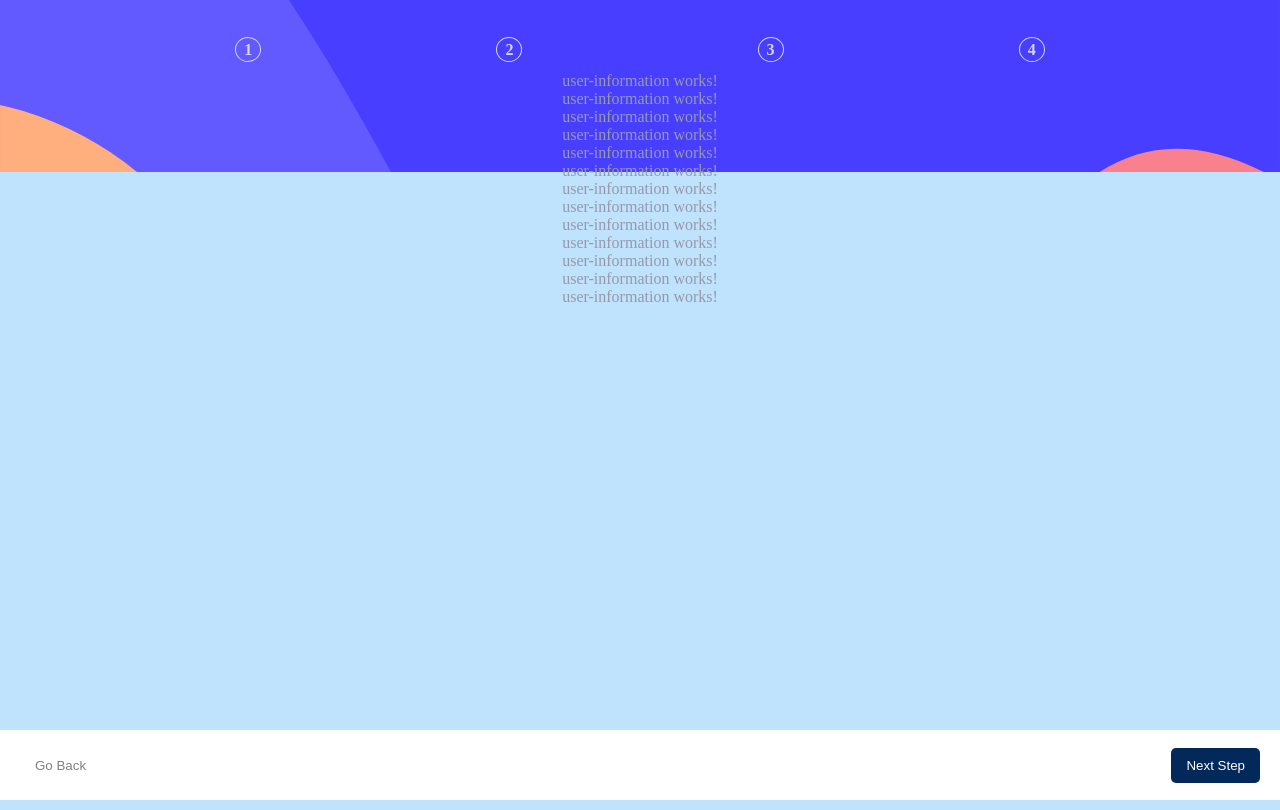
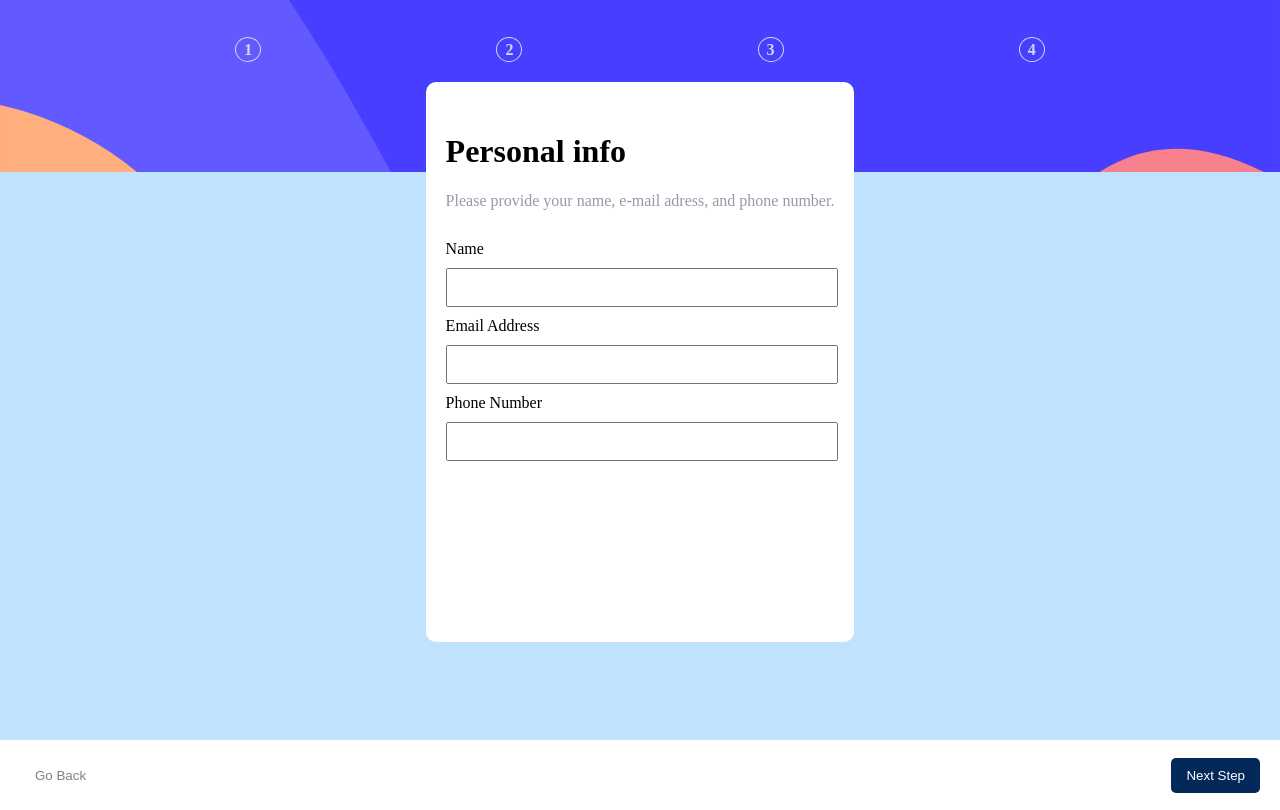
Before and after one commit to NewDeVGUY60/MultiStep, an Angular app: page / in a window 1280 px wide. Built offline with nearby package versions, Linux system fonts and the light colour scheme.

Commit message:
css user input

```diff
--- a/src/app/app-routing.module.ts
+++ b/src/app/app-routing.module.ts
@@ -4,6 +4,9 @@ import { UserInformationComponent } from './user-information/user-information.co
 
 const routes: Routes = [
   {path:"" , component : UserInformationComponent },
+  {path:"user-information" , component : UserInformationComponent },
+  {path:"plan" , component : UserInformationComponent },
+  {path:"user-information" , component : UserInformationComponent },
   {path:"user-information" , component : UserInformationComponent },
 ];
 
--- a/src/app/container/container.component.css
+++ b/src/app/container/container.component.css
@@ -0,0 +1,6 @@
+#card{
+    min-width: 355px;
+    min-height: 70vh;
+    border-radius: 10px;
+    background-color: white;
+}
--- a/src/app/container/container.component.html
+++ b/src/app/container/container.component.html
@@ -1 +1,3 @@
-<p>container works!</p>
+<div id="card">
+<router-outlet></router-outlet>
+</div>
--- a/src/app/footer/footer.component.html
+++ b/src/app/footer/footer.component.html
@@ -1,4 +1,4 @@
 <footer>
-    <button class="back"><a href="http://">Go Back</a></button>
-    <button class="next"><a href="http://">Next Step</a></button>
+    <button class="back"><a [routerLink]="['/{{back.link}}']">Go Back</a></button>
+    <button class="next"><a [routerLink]="['/{{next.link}}']">Next Step</a></button>
 </footer>
--- a/src/app/main/main.component.css
+++ b/src/app/main/main.component.css
@@ -4,6 +4,8 @@ main{
     padding: 0;
     min-width: 375px;
     height: calc(100vh - 172px - 70px + 100px );
-
+    display: flex;
+    justify-content: center;
+    margin-top: 10px;
 
 }
--- a/src/app/main/main.component.html
+++ b/src/app/main/main.component.html
@@ -1,3 +1,3 @@
 <main>
-    <router-outlet></router-outlet>
+    <app-container></app-container>
 </main>
--- a/src/app/menu/menu.component.html
+++ b/src/app/menu/menu.component.html
@@ -1,9 +1,9 @@
 
 <div class="menu">
     <ul>
-        <li><a [routerLink]="['/user-information']">1</a></li>
-        <li><a href="http://">2</a></li>
-        <li><a href="http://">3</a></li>
-        <li><a href="http://">4</a></li>
+        <li><a href="/user-information" [routerLink]="['/user-information']">1</a></li>
+        <li><a href="http://" [routerLink]="['/plan']">2</a></li>
+        <li><a href="http://" [routerLink]="['/pick-add']">3</a></li>
+        <li><a href="http://" [routerLink]="['/finishing']">4</a></li>
     </ul>
 </div>
--- a/src/app/user-information/user-information.component.css
+++ b/src/app/user-information/user-information.component.css
@@ -1,6 +1,30 @@
 #card{
     display: flex;
+    justify-content: space-around;
+    align-items: flex-start;
+    padding: 20px;
+}
+.content{
+    margin: 10px 0;
+    display: flex;
     flex-direction: column;
-    justify-content: center;
-    align-items: center;
+    justify-content: space-between;
+    align-items: space-between;
+
 }
+p{
+    margin-bottom: 20px;
+}
+form{
+    margin: 10px 0;
+    width: 100%;
+    display: flex;
+    flex-direction: column;
+    align-items: flex-start;
+    justify-content: space-between;
+}
+input{
+    margin: 10px 0;
+    padding: 10px 0;
+    width: 100%;
+}
--- a/src/app/user-information/user-information.component.html
+++ b/src/app/user-information/user-information.component.html
@@ -1,15 +1,16 @@
 <div id="card">
-    <p>user-information works!</p>
-    <p>user-information works!</p>
-    <p>user-information works!</p>
-    <p>user-information works!</p>
-    <p>user-information works!</p>
-    <p>user-information works!</p>
-    <p>user-information works!</p>
-    <p>user-information works!</p>
-    <p>user-information works!</p>
-    <p>user-information works!</p>
-    <p>user-information works!</p>
-    <p>user-information works!</p>
-    <p>user-information works!</p>
+    <div class="content">
+        <h1>Personal info</h1>
+
+        <p>Please provide your name, e-mail adress, and phone number.</p>
+        <form>
+            <label for="name">Name</label>
+            <input type="text" id="name" name="name" required minlength="3" maxlength="10" size="10">
+            <label for="mail">Email Address</label>
+            <input type="email" id="mail" name="mail" required minlength="3" maxlength="10" size="10">
+            <label for="phone">Phone Number</label>
+            <input type="tel" id="phone" name="phone" required minlength="3" maxlength="10" size="10">
+
+        </form>
+    </div>
 </div>
```
